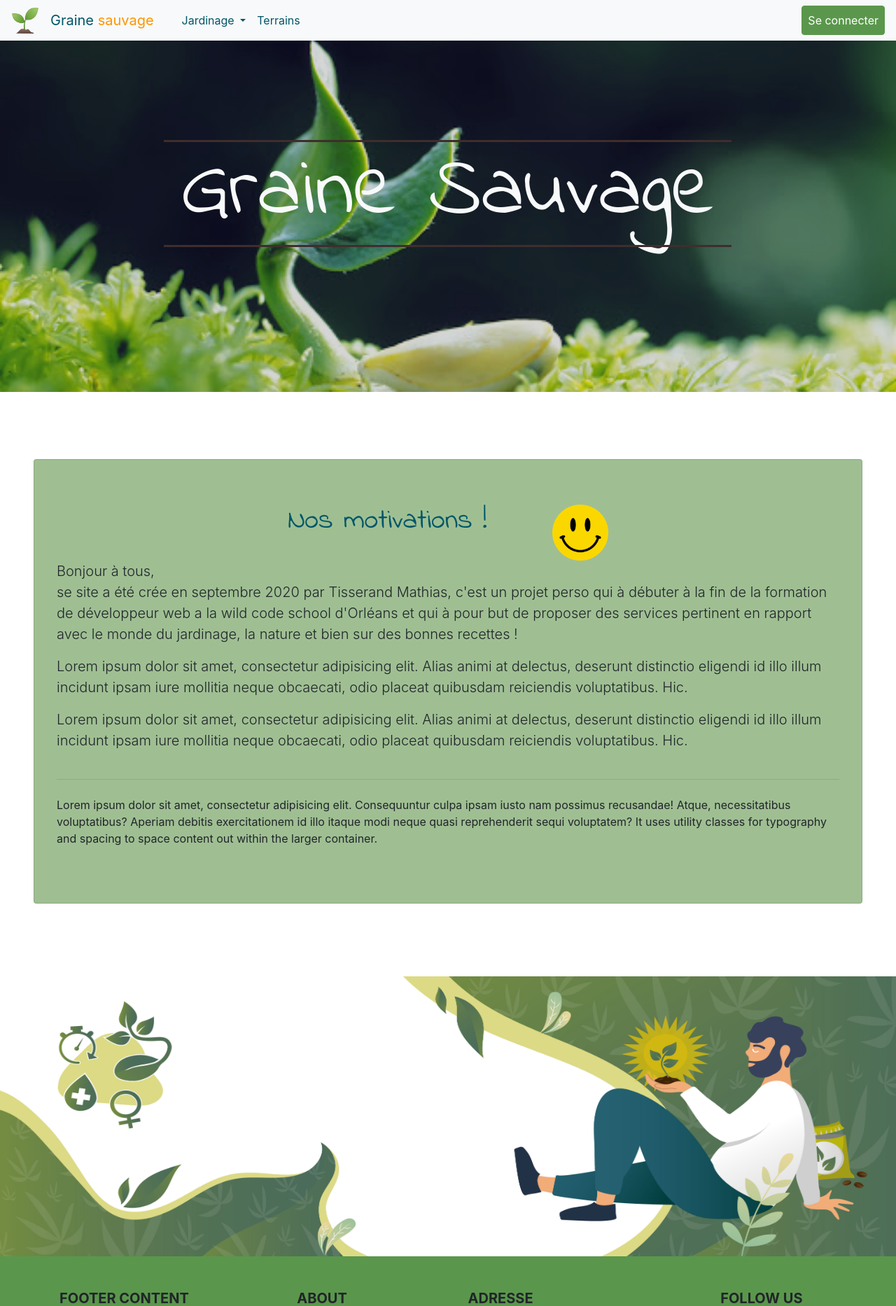
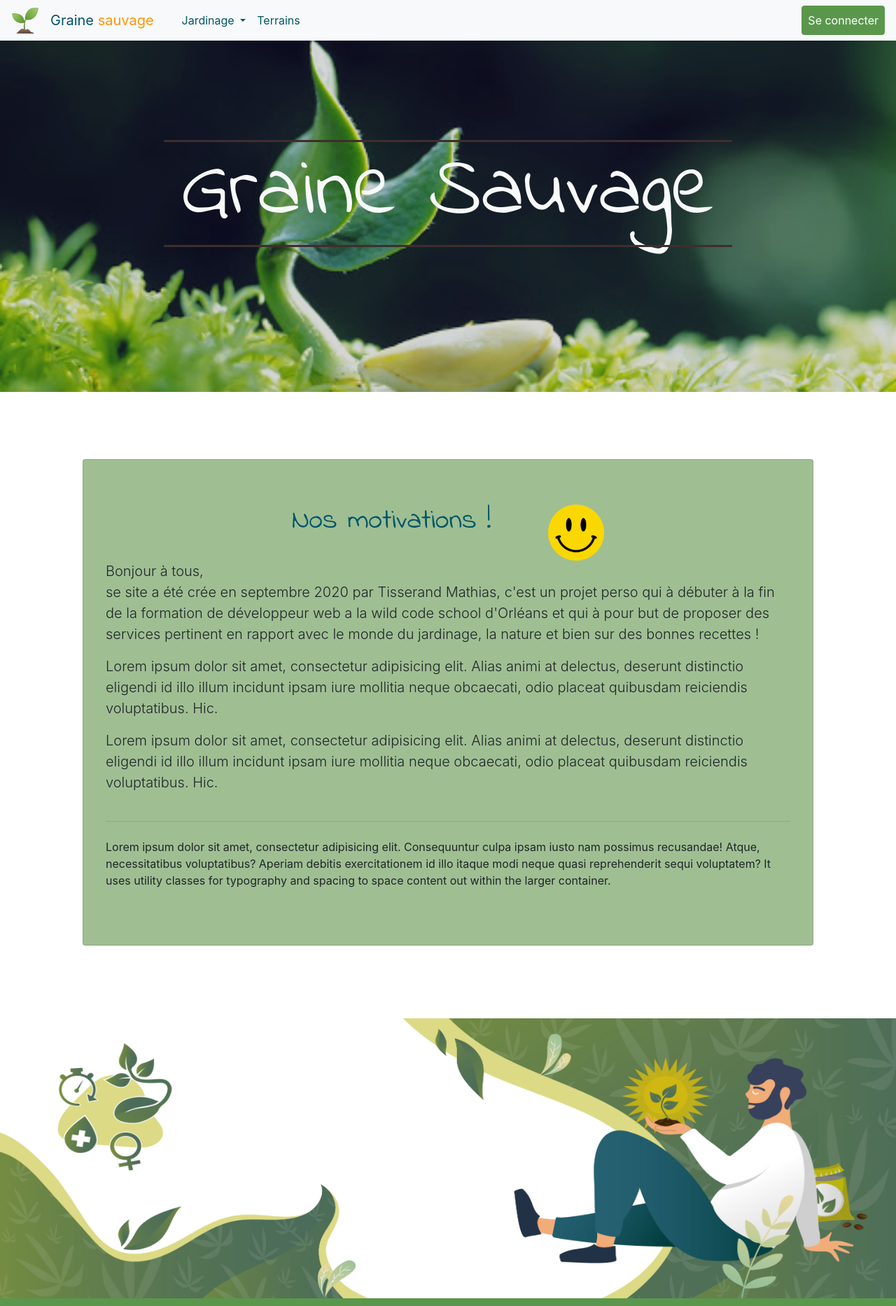
Before and after one commit to Tisserandmat/graine-sauvage, a Symfony app: template templates/home/index.html.twig in a window 1280 px wide. Shown: the top 1866 px of the page at 70% size. Run offline with Twig, Linux system fonts and the light colour scheme; the template is opened without the code that fills it, so the values that code supplies are empty; style sheets or scripts are compiled from the project's sources; some libraries are stand-ins or nearby versions.

Commit message:
mofication de la taille du container pour la parti motivations

```diff
--- a/templates/home/index.html.twig
+++ b/templates/home/index.html.twig
@@ -69,7 +69,7 @@
       </div>
       {% endif %}
     </div>
-    <div class="container-fluid p-5 justify-content-center mt-5">
+    <div class="container p-5 justify-content-center mt-5">
       <div class="jumbotron card rounded bg-jumbo-green">
         <div class="justify-content-center d-flex text-break">
           <h1 class="display-5 text-primary-color">Nos motivations ! </h1>
```
